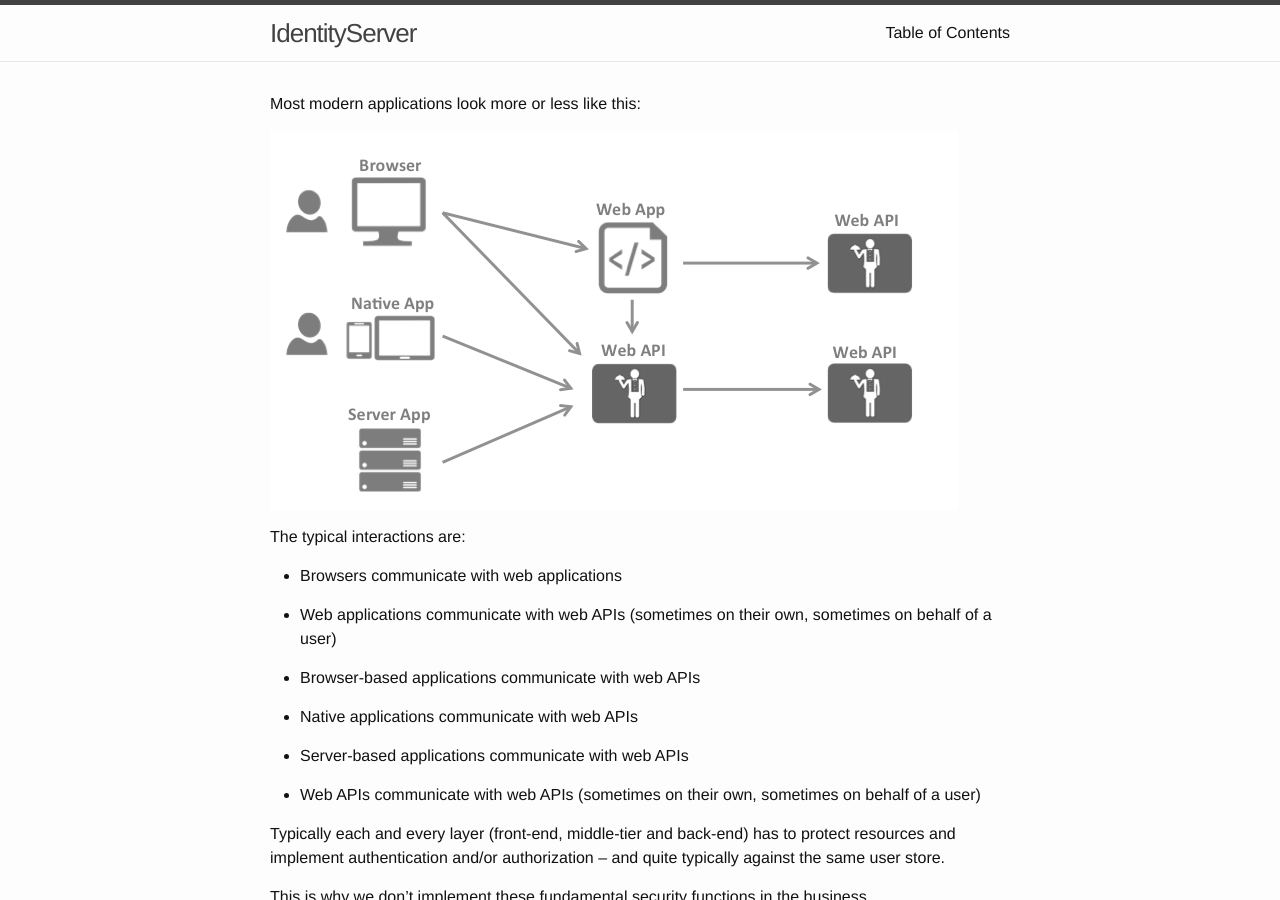
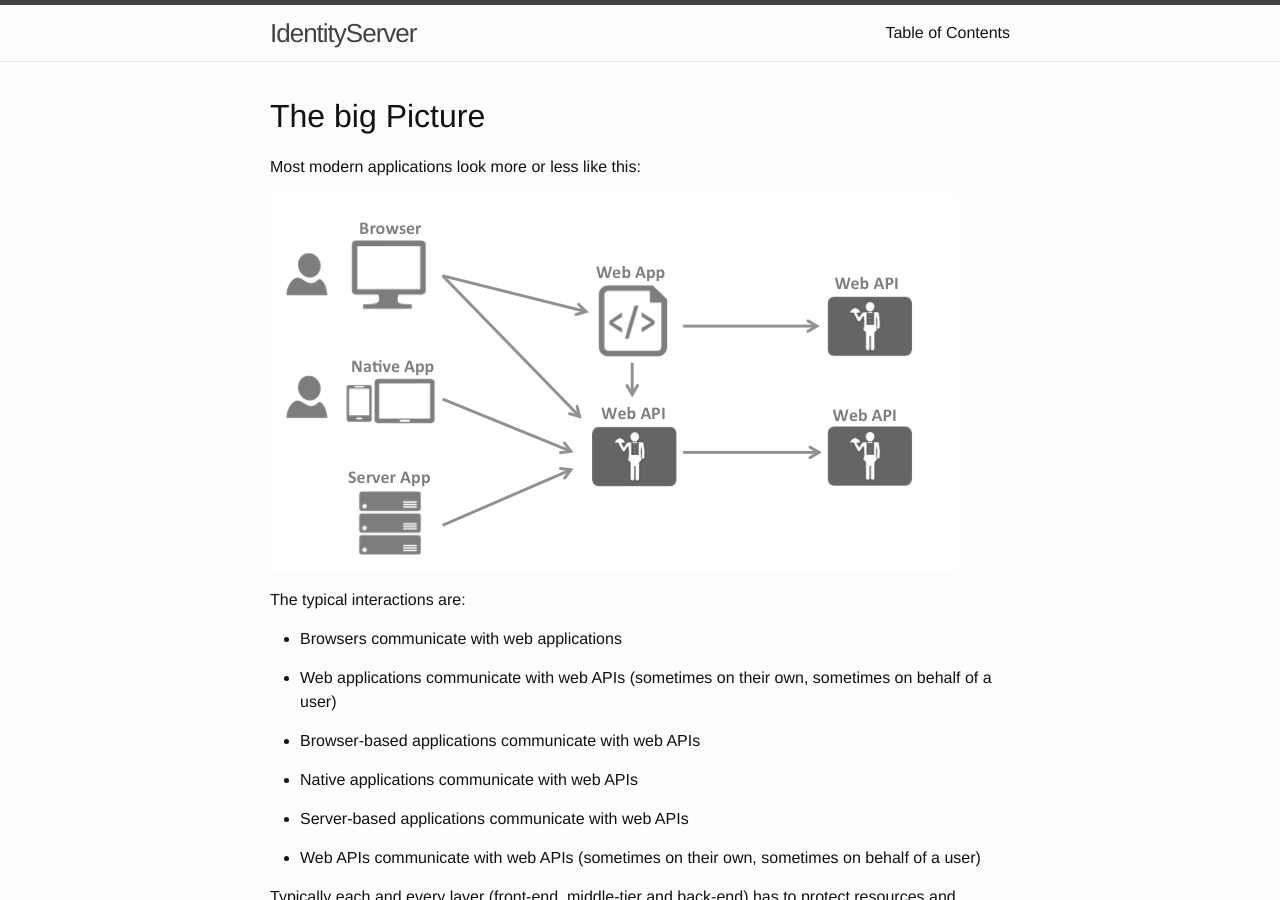
Before and after one commit to IdentityServer/Documentation, a Jekyll site: the page built from docs/overview/bigPicture.md, in a window 1280 px wide and 900 px high. Built offline with Jekyll 4.4.1, drawn with Linux system fonts in a browser that asks for light colours; Markdown is read by kramdown in place of the engine named in the settings.

Commit message:
updated headin

```diff
--- a/docs/overview/bigPicture.md
+++ b/docs/overview/bigPicture.md
@@ -1,6 +1,8 @@
 ---
 layout: docs-default
 ---
+
+#The big Picture
 
 Most modern applications look more or less like this:
 
```
